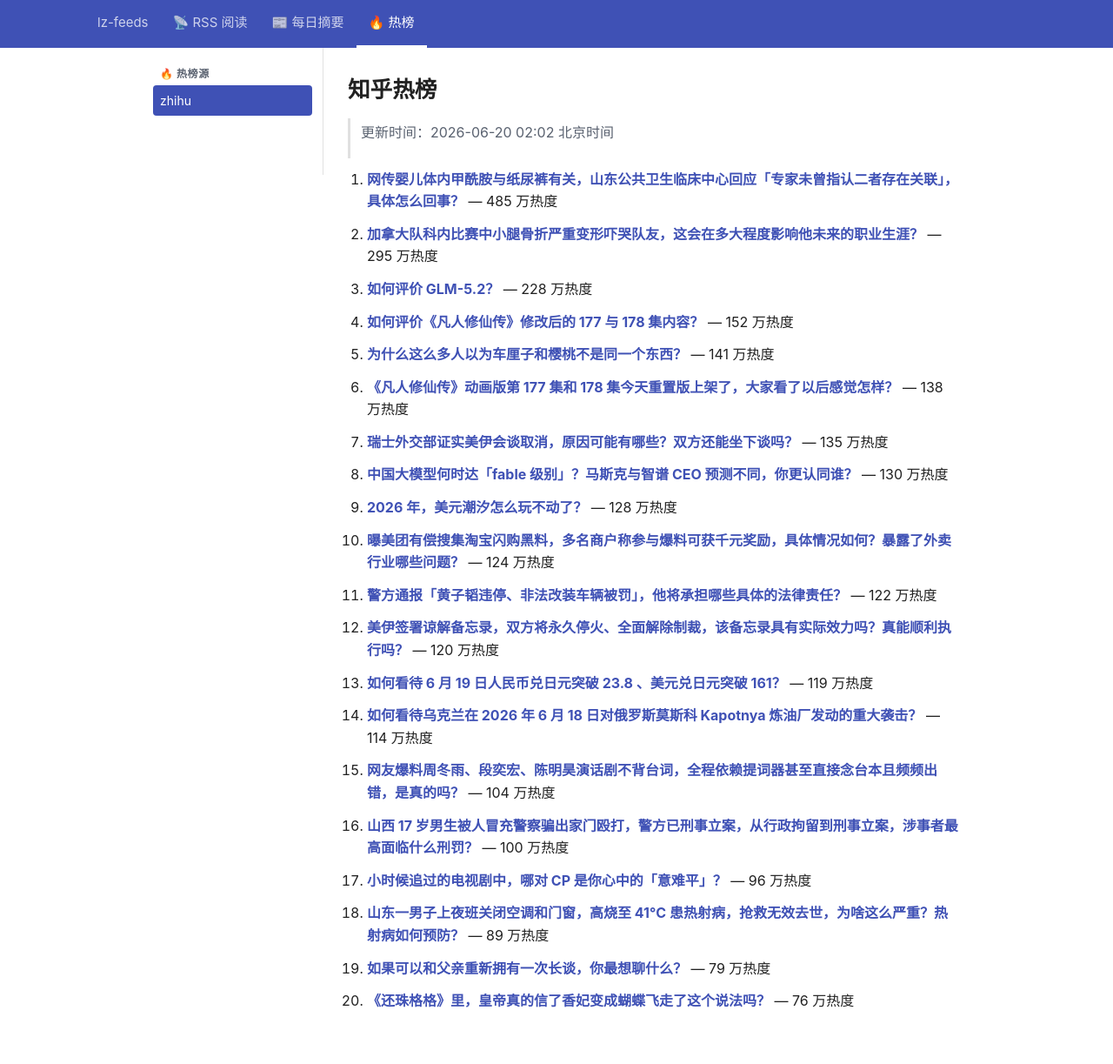
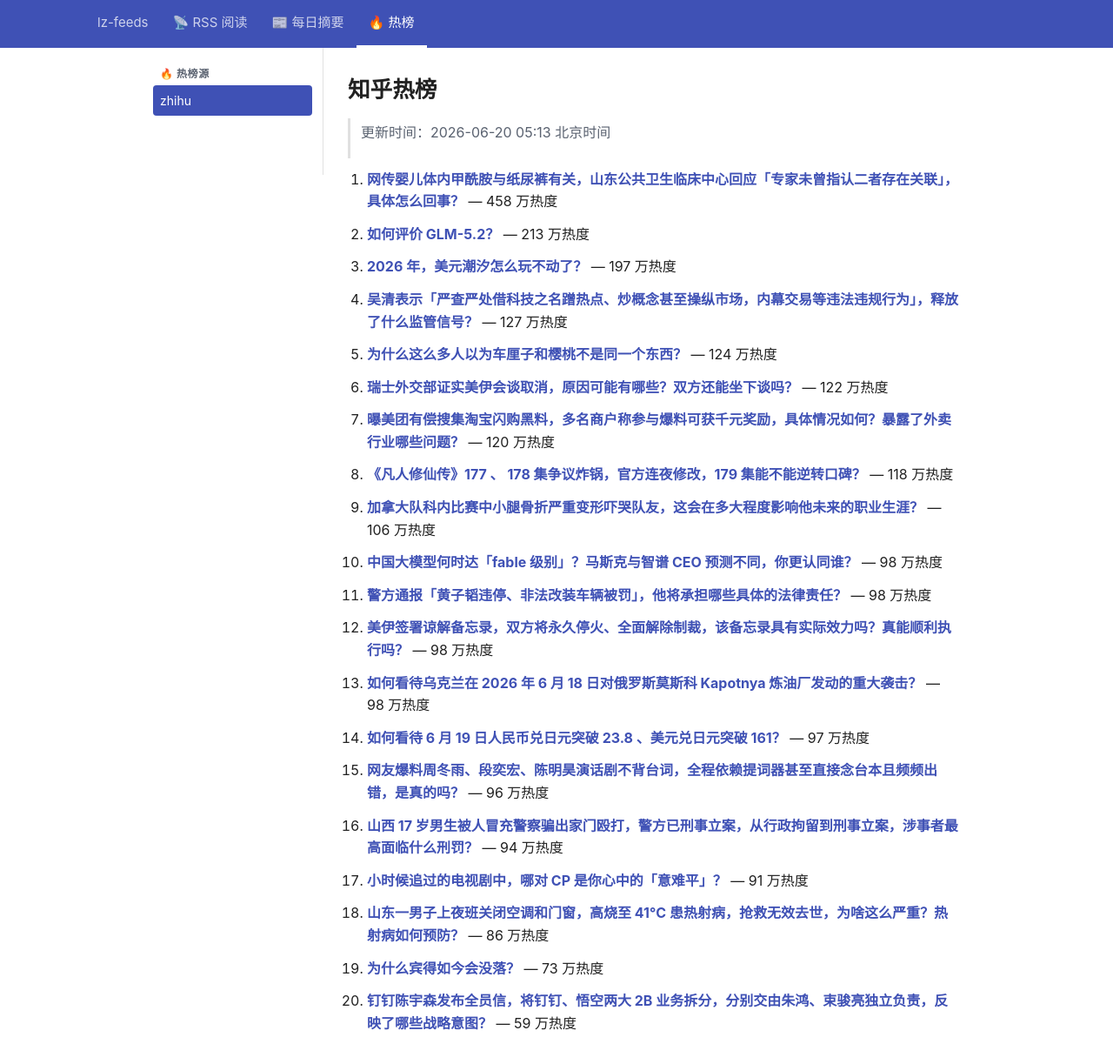
Before and after one commit to lizhang0101/lz-feeds, a Jekyll site: the page built from _hotlist/zhihu.md, in a window 1280 px wide and 1253 px high. Shown: the top 1223 px of the window at 87% size. Built offline with Jekyll 4.4.1, drawn with Linux system fonts in a browser that asks for light colours.

Commit message:
hotlist: 2026-06-19T21:13Z

```diff
--- a/_hotlist/zhihu.md
+++ b/_hotlist/zhihu.md
@@ -1,48 +1,48 @@
 ---
-updated: 2026-06-20 02:02 北京时间
+updated: 2026-06-20 05:13 北京时间
 count: 20
 ---
 
 # 知乎热榜
 
-> 更新时间：2026-06-20 02:02 北京时间
+> 更新时间：2026-06-20 05:13 北京时间
 
-1. **[网传婴儿体内甲酰胺与纸尿裤有关，山东公共卫生临床中心回应「专家未曾指认二者存在关联」，具体怎么回事？](https://www.zhihu.com/question/2051337399167185693)** — 485 万热度
+1. **[网传婴儿体内甲酰胺与纸尿裤有关，山东公共卫生临床中心回应「专家未曾指认二者存在关联」，具体怎么回事？](https://www.zhihu.com/question/2051337399167185693)** — 458 万热度
 
-2. **[加拿大队科内比赛中小腿骨折严重变形吓哭队友，这会在多大程度影响他未来的职业生涯？](https://www.zhihu.com/question/2051213403557819287)** — 295 万热度
+2. **[如何评价 GLM-5.2？](https://www.zhihu.com/question/2049240196173018144)** — 213 万热度
 
-3. **[如何评价 GLM-5.2？](https://www.zhihu.com/question/2049240196173018144)** — 228 万热度
+3. **[2026 年，美元潮汐怎么玩不动了？](https://www.zhihu.com/question/2050766119007524198)** — 197 万热度
 
-4. **[如何评价《凡人修仙传》修改后的 177 与 178 集内容？](https://www.zhihu.com/question/2051349798863757416)** — 152 万热度
+4. **[吴清表示「严查严处借科技之名蹭热点、炒概念甚至操纵市场，内幕交易等违法违规行为」，释放了什么监管信号？](https://www.zhihu.com/question/2050541541630940368)** — 127 万热度
 
-5. **[为什么这么多人以为车厘子和樱桃不是同一个东西？](https://www.zhihu.com/question/311448631)** — 141 万热度
+5. **[为什么这么多人以为车厘子和樱桃不是同一个东西？](https://www.zhihu.com/question/311448631)** — 124 万热度
 
-6. **[《凡人修仙传》动画版第 177 集和 178 集今天重置版上架了，大家看了以后感觉怎样？](https://www.zhihu.com/question/2051341551041884708)** — 138 万热度
+6. **[瑞士外交部证实美伊会谈取消，原因可能有哪些？双方还能坐下谈吗？](https://www.zhihu.com/question/2051280034514429417)** — 122 万热度
 
-7. **[瑞士外交部证实美伊会谈取消，原因可能有哪些？双方还能坐下谈吗？](https://www.zhihu.com/question/2051280034514429417)** — 135 万热度
+7. **[曝美团有偿搜集淘宝闪购黑料，多名商户称参与爆料可获千元奖励，具体情况如何？暴露了外卖行业哪些问题？](https://www.zhihu.com/question/2050928981600204446)** — 120 万热度
 
-8. **[中国大模型何时达「fable 级别」？马斯克与智谱 CEO 预测不同，你更认同谁？](https://www.zhihu.com/question/2051267421386937558)** — 130 万热度
+8. **[《凡人修仙传》177 、 178 集争议炸锅，官方连夜修改，179 集能不能逆转口碑？](https://www.zhihu.com/question/2050929172667700787)** — 118 万热度
 
-9. **[2026 年，美元潮汐怎么玩不动了？](https://www.zhihu.com/question/2050766119007524198)** — 128 万热度
+9. **[加拿大队科内比赛中小腿骨折严重变形吓哭队友，这会在多大程度影响他未来的职业生涯？](https://www.zhihu.com/question/2051213403557819287)** — 106 万热度
 
-10. **[曝美团有偿搜集淘宝闪购黑料，多名商户称参与爆料可获千元奖励，具体情况如何？暴露了外卖行业哪些问题？](https://www.zhihu.com/question/2050928981600204446)** — 124 万热度
+10. **[中国大模型何时达「fable 级别」？马斯克与智谱 CEO 预测不同，你更认同谁？](https://www.zhihu.com/question/2051267421386937558)** — 98 万热度
 
-11. **[警方通报「黄子韬违停、非法改装车辆被罚」，他将承担哪些具体的法律责任？](https://www.zhihu.com/question/2051324058596110444)** — 122 万热度
+11. **[警方通报「黄子韬违停、非法改装车辆被罚」，他将承担哪些具体的法律责任？](https://www.zhihu.com/question/2051324058596110444)** — 98 万热度
 
-12. **[美伊签署谅解备忘录，双方将永久停火、全面解除制裁，该备忘录具有实际效力吗？真能顺利执行吗？](https://www.zhihu.com/question/2051051597677815111)** — 120 万热度
+12. **[美伊签署谅解备忘录，双方将永久停火、全面解除制裁，该备忘录具有实际效力吗？真能顺利执行吗？](https://www.zhihu.com/question/2051051597677815111)** — 98 万热度
 
-13. **[如何看待 6 月 19 日人民币兑日元突破 23.8 、美元兑日元突破 161？](https://www.zhihu.com/question/2051265976675604351)** — 119 万热度
+13. **[如何看待乌克兰在 2026 年 6 月 18 日对俄罗斯莫斯科 Kapotnya 炼油厂发动的重大袭击？](https://www.zhihu.com/question/2051068366954276096)** — 98 万热度
 
-14. **[如何看待乌克兰在 2026 年 6 月 18 日对俄罗斯莫斯科 Kapotnya 炼油厂发动的重大袭击？](https://www.zhihu.com/question/2051068366954276096)** — 114 万热度
+14. **[如何看待 6 月 19 日人民币兑日元突破 23.8 、美元兑日元突破 161？](https://www.zhihu.com/question/2051265976675604351)** — 97 万热度
 
-15. **[网友爆料周冬雨、段奕宏、陈明昊演话剧不背台词，全程依赖提词器甚至直接念台本且频频出错，是真的吗？](https://www.zhihu.com/question/2050931331446436682)** — 104 万热度
+15. **[网友爆料周冬雨、段奕宏、陈明昊演话剧不背台词，全程依赖提词器甚至直接念台本且频频出错，是真的吗？](https://www.zhihu.com/question/2050931331446436682)** — 96 万热度
 
-16. **[山西 17 岁男生被人冒充警察骗出家门殴打，警方已刑事立案，从行政拘留到刑事立案，涉事者最高面临什么刑罚？](https://www.zhihu.com/question/2051207721265750101)** — 100 万热度
+16. **[山西 17 岁男生被人冒充警察骗出家门殴打，警方已刑事立案，从行政拘留到刑事立案，涉事者最高面临什么刑罚？](https://www.zhihu.com/question/2051207721265750101)** — 94 万热度
 
-17. **[小时候追过的电视剧中，哪对 CP 是你心中的「意难平」？](https://www.zhihu.com/question/1913995216786001944)** — 96 万热度
+17. **[小时候追过的电视剧中，哪对 CP 是你心中的「意难平」？](https://www.zhihu.com/question/1913995216786001944)** — 91 万热度
 
-18. **[山东一男子上夜班关闭空调和门窗，高烧至 41°C 患热射病，抢救无效去世，为啥这么严重？热射病如何预防？](https://www.zhihu.com/question/2047329194447745310)** — 89 万热度
+18. **[山东一男子上夜班关闭空调和门窗，高烧至 41°C 患热射病，抢救无效去世，为啥这么严重？热射病如何预防？](https://www.zhihu.com/question/2047329194447745310)** — 86 万热度
 
-19. **[如果可以和父亲重新拥有一次长谈，你最想聊什么？](https://www.zhihu.com/question/2045869287718625520)** — 79 万热度
+19. **[为什么宾得如今会没落？](https://www.zhihu.com/question/2046377502424278429)** — 73 万热度
 
-20. **[《还珠格格》里，皇帝真的信了香妃变成蝴蝶飞走了这个说法吗？](https://www.zhihu.com/question/2047587793107530550)** — 76 万热度
+20. **[钉钉陈宇森发布全员信，将钉钉、悟空两大 2B 业务拆分，分别交由朱鸿、束骏亮独立负责，反映了哪些战略意图？](https://www.zhihu.com/question/2050973852595908631)** — 59 万热度
```
